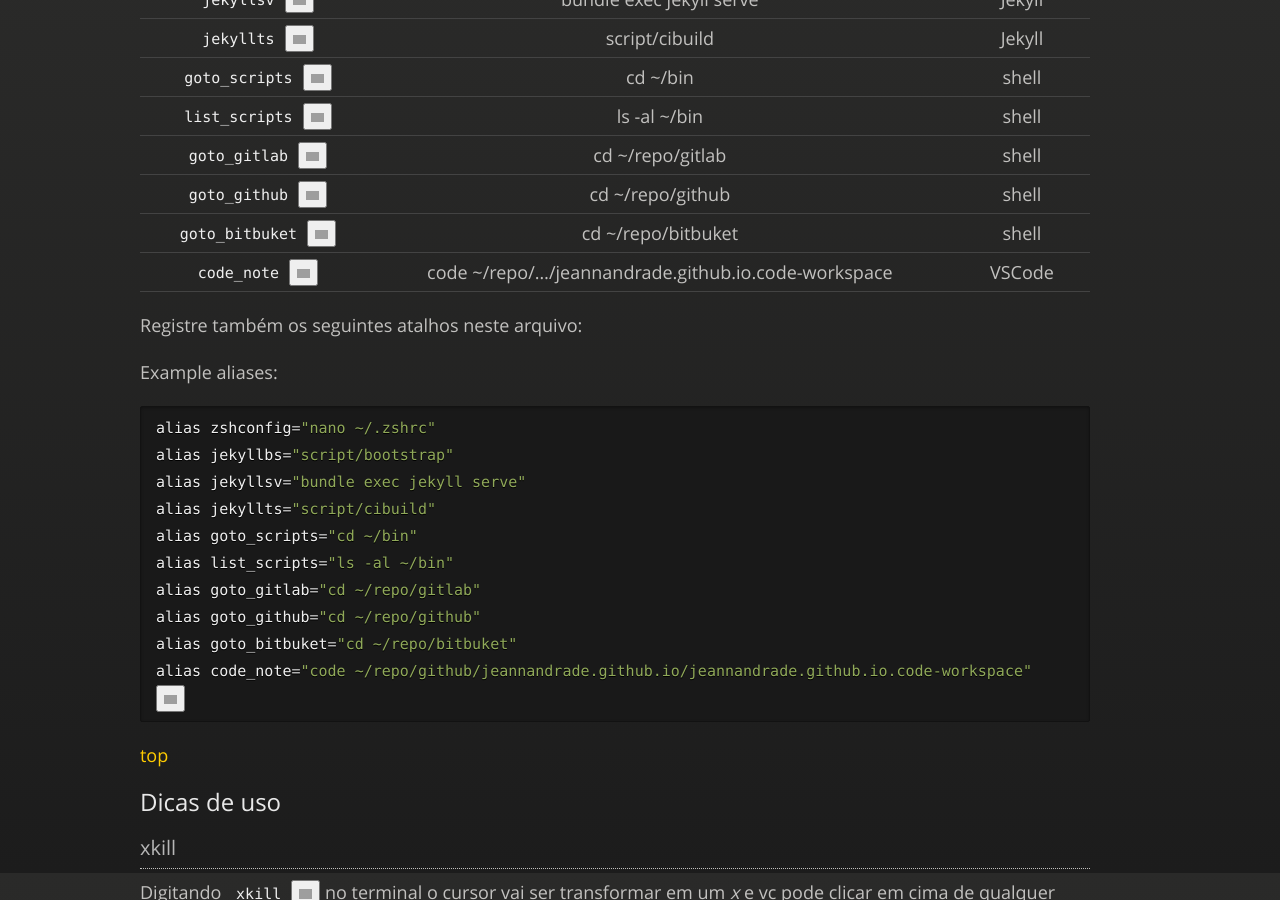
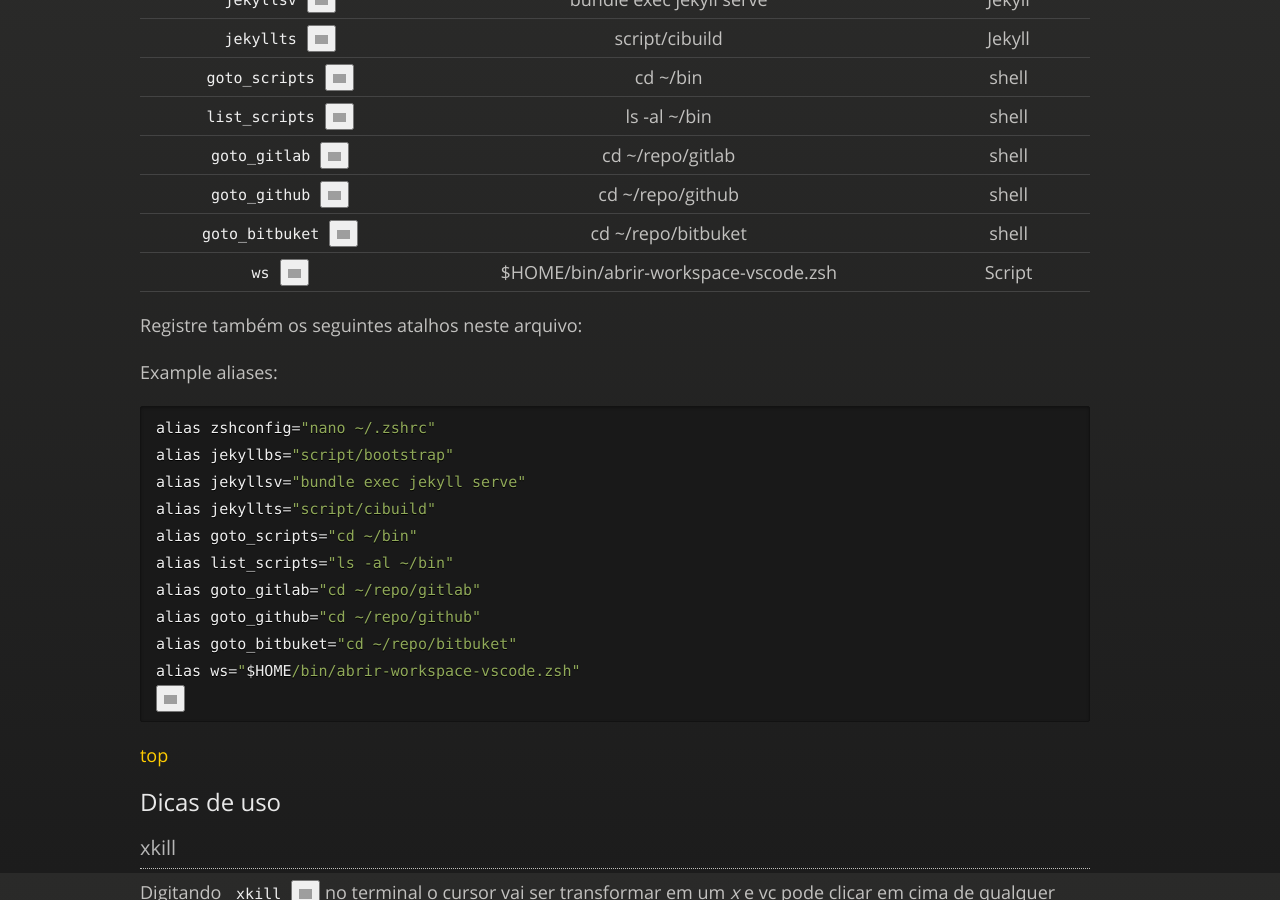
Before and after one commit to JeannAndrade/jeannandrade.github.io, a Jekyll site: the page built from content/linux/terminal/index.md, in a window 1280 px wide and 900 px high, scrolled down 4527 px. Built offline with Jekyll 4.4.1, drawn with Linux system fonts in a browser that asks for light colours; nearby versions of some CDN libraries; comment, search, counter and statistics services are not loaded; our own code applies the rules of GitHub Pages for plain Markdown files; grey boxes are pictures that could not be loaded.

Commit message:
atualiza atalho para abrir workspace no VSCode no index.md

````diff
--- a/content/linux/terminal/index.md
+++ b/content/linux/terminal/index.md
@@ -163,7 +163,7 @@ O que faz? Exibe detalhes como a data de criação, o tamanho e as permissões d
 | `goto_gitlab` | cd ~/repo/gitlab | shell |
 | `goto_github` | cd ~/repo/github | shell |
 | `goto_bitbuket` | cd ~/repo/bitbuket | shell |
-| `code_note` | code ~/repo/.../jeannandrade.github.io.code-workspace | VSCode |
+| `ws` | $HOME/bin/abrir-workspace-vscode.zsh | Script |
 
 Registre também os seguintes atalhos neste arquivo:
 
@@ -179,7 +179,7 @@ alias list_scripts="ls -al ~/bin"
 alias goto_gitlab="cd ~/repo/gitlab"
 alias goto_github="cd ~/repo/github"
 alias goto_bitbuket="cd ~/repo/bitbuket"
-alias code_note="code ~/repo/github/jeannandrade.github.io/jeannandrade.github.io.code-workspace"
+alias ws="$HOME/bin/abrir-workspace-vscode.zsh"
 ```
 
 [top](#table-of-contents)
````
